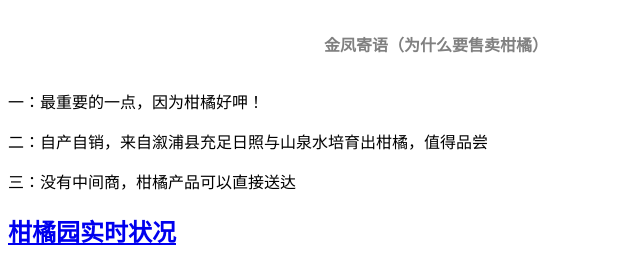
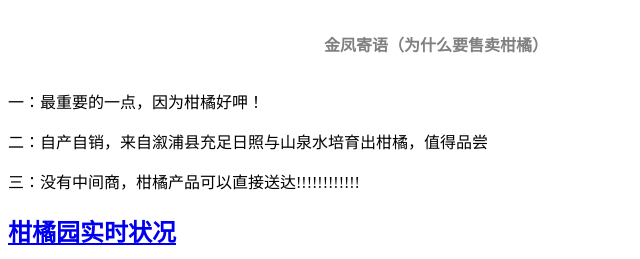
Before and after one commit to FightAgainstChinazi/fightagainstchinazi.github.io, a plain HTML site: page index.html in a window 1280 px wide. Shown: the top 259 px of the page, 0-640 px from the left. Drawn offline with Linux system fonts and the light colour scheme.

Commit message:
!!!!!!!!!

```diff
--- a/index.html
+++ b/index.html
@@ -9,7 +9,7 @@
         <h1><strong>金凤寄语</strong>（为什么要售卖柑橘）</h1>
 	<p>一：最重要的一点，因为柑橘好呷！</p>
         <p>二：自产自销，来自溆浦县充足日照与山泉水培育出柑橘，值得品尝</p>
-        <p>三：没有中间商，柑橘产品可以直接送达</p>
+        <p>三：没有中间商，柑橘产品可以直接送达!!!!!!!!!!!!</p>
         <h2><a href="videoCapt/index.html" alt="current status of orange planting fileds">柑橘园实时状况</a></h2>
         <img src="oranges.jpg" alt="lots of oranges">
   </body>
```
